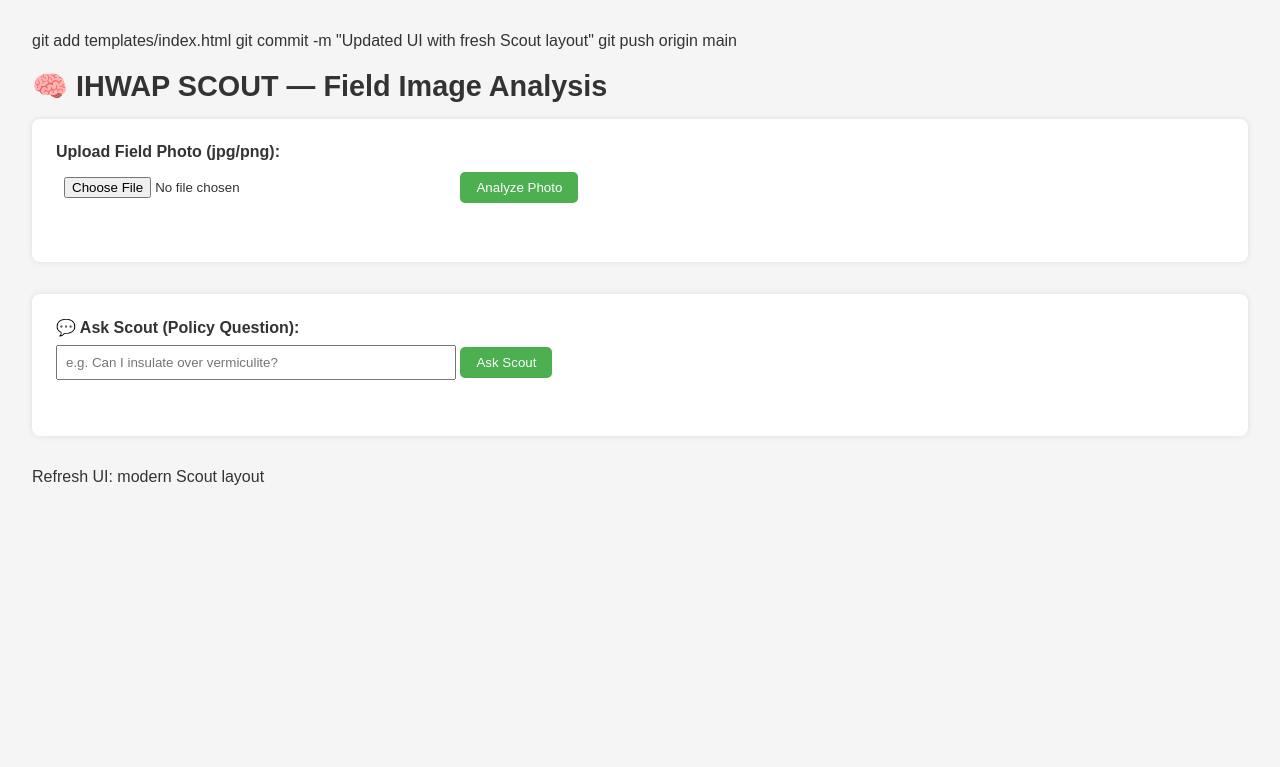
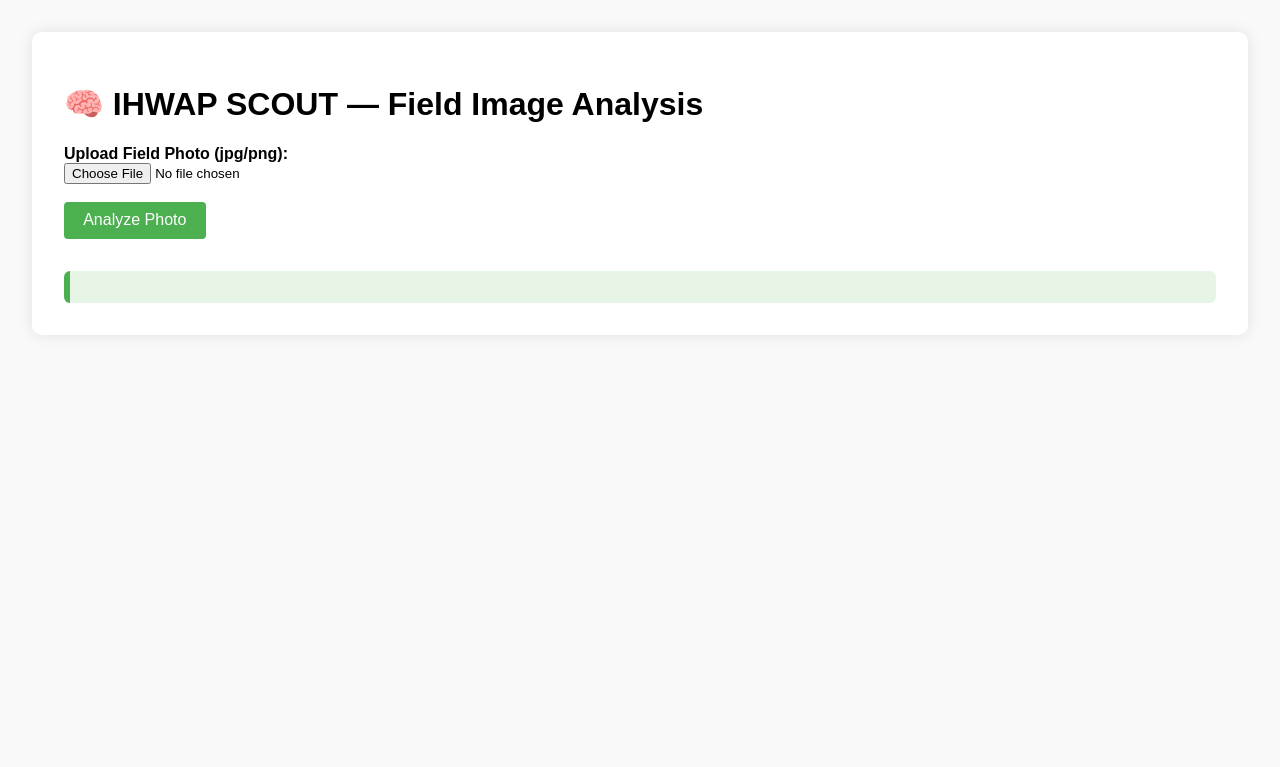
Before and after one commit to aweuve/ihwap-scout, a Flask app: page / in a window 1280 px wide. Shown: the top 767 px of the page. Run offline with Flask 3, Linux system fonts and the light colour scheme.

Commit message:
Update index.html

```diff
--- a/templates/index.html
+++ b/templates/index.html
@@ -1,125 +1,103 @@
-git add templates/index.html
-git commit -m "Updated UI with fresh Scout layout"
-git push origin main
 <!DOCTYPE html>
-<html>
+<html lang="en">
 <head>
-    <title>IHWAP SCOUT</title>
   <meta charset="UTF-8">
+  <title>IHWAP SCOUT — Field Image Analysis</title>
   <style>
     body {
       font-family: Arial, sans-serif;
       margin: 2rem;
-            background: #f5f5f5;
-            color: #333;
+      background-color: #f9f9f9;
     }
-
-        h1 {
-            font-size: 1.8rem;
-            margin-bottom: 1rem;
+    .container {
+      background: white;
+      padding: 2rem;
+      border-radius: 10px;
+      box-shadow: 0 0 15px rgba(0,0,0,0.1);
     }
-
-        .section {
-            background: #fff;
-            padding: 1.5rem;
-            margin-bottom: 2rem;
-            border-radius: 8px;
-            box-shadow: 0 0 6px rgba(0,0,0,0.1);
+    button {
+      background-color: #4CAF50;
+      color: white;
+      padding: 0.6rem 1.2rem;
+      border: none;
+      border-radius: 4px;
+      cursor: pointer;
+      font-size: 1rem;
     }
-
-        label {
-            display: block;
-            margin-bottom: 0.5rem;
-            font-weight: bold;
+    button:hover {
+      background-color: #45a049;
     }
-
-        input[type="file"],
-        input[type="text"] {
-            padding: 0.5rem;
-            width: 100%;
+    #scoutResult {
+      margin-top: 2rem;
+      padding: 1rem;
+      background-color: #e7f5e7;
+      border-left: 6px solid #4CAF50;
+      border-radius: 6px;
+    }
+    img.preview {
       max-width: 400px;
-            margin-bottom: 1rem;
-        }
-
-        button {
-            padding: 0.5rem 1rem;
-            background: #4CAF50;
-            color: white;
-            border: none;
-            border-radius: 5px;
-            cursor: pointer;
-        }
-
-        button:hover {
-            background: #388e3c;
-        }
-
-        .result-box {
-            padding: 1rem;
-            background: #e8f5e9;
-            border-left: 5px solid #4CAF50;
       margin-top: 1rem;
-        }
-
-        .image-preview {
-            margin-top: 1rem;
-        }
-
-        .chat-box {
-            background: #f0f0f0;
-            padding: 1rem;
-            border-left: 5px solid #2196F3;
-            margin-top: 1rem;
+      border: 1px solid #ccc;
     }
   </style>
 </head>
 <body>
+
+<div class="container">
   <h1>🧠 IHWAP SCOUT — Field Image Analysis</h1>
 
-    <div class="section">
-        <form method="POST" enctype="multipart/form-data">
-            <label>Upload Field Photo (jpg/png):</label>
-            <input type="file" name="image" required>
-            <button type="submit">Analyze Photo</button>
-        </form>
+  <label for="imageInput"><b>Upload Field Photo (jpg/png):</b></label><br>
+  <input type="file" id="imageInput" accept="image/*"><br><br>
 
-        {% if image_path %}
-            <div class="image-preview">
-                <p><strong>📸 Uploaded Image:</strong></p>
-                <img src="{{ image_path }}" width="300">
-            </div>
-        {% endif %}
+  <button onclick="analyzeImage()">Analyze Photo</button>
 
-        {% if trigger and result %}
-            <div class="result-box">
-                <p><strong>🧠 Trigger:</strong> {{ trigger }}</p>
-                <p><strong>✅ FAAIE Response:</strong> {{ result }}</p>
-
-                <form action="/download_report" method="get">
-                    <input type="hidden" name="trigger" value="{{ trigger }}">
-                    <input type="hidden" name="result" value="{{ result }}">
-                    <input type="hidden" name="image_path" value="{{ image_path }}">
-                    <button type="submit">📄 Download PDF Report</button>
-                </form>
-            </div>
-        {% endif %}
+  <div id="imagePreview"></div>
+  <div id="scoutResult"></div>
 </div>
 
-    <div class="section">
-        <form method="POST">
-            <label>💬 Ask Scout (Policy Question):</label>
-            <input type="text" name="chat_input" placeholder="e.g. Can I insulate over vermiculite?">
-            <button type="submit">Ask Scout</button>
-        </form>
+<script>
+  async function analyzeImage() {
+    const fileInput = document.getElementById("imageInput");
+    const file = fileInput.files[0];
+    if (!file) {
+      alert("Please select an image file first.");
+      return;
+    }
 
-        {% if chat_response %}
-            <div class="chat-box">
-                <p><strong>🧠 Scout Says:</strong></p>
-                <p>{{ chat_response }}</p>
-            </div>
-        {% endif %}
-    </div>
-</body>
-</html>
+    // Show image preview
+    const reader = new FileReader();
+    reader.onload = function(e) {
+      document.getElementById("imagePreview").innerHTML =
+        `<h3>📸 Uploaded Image:</h3><img class="preview" src="${e.target.result}" alt="Preview">`;
+    };
+    reader.readAsDataURL(file);
 
-Refresh UI: modern Scout layout
+    // Prepare request
+    const formData = new FormData();
+    formData.append("image", file);
+
+    const res = await fetch("/evaluate_image", {
+      method: "POST",
+      body: formData
+    });
+
+    const result = await res.json();
+
+    // Show result
+    const output = document.getElementById("scoutResult");
+    if (result.matched_trigger && result.response) {
+      output.innerHTML = `
+        <h3>🧠 FAAIE Response</h3>
+        <b>📌 Trigger:</b> ${result.matched_trigger}<br>
+        <b>⚠️ Action:</b> ${result.response.action}<br>
+        <b>📝 Reason:</b> ${result.response.reason}<br>
+        <b>🔧 Recommendation:</b> ${result.response.recommendation}<br>
+        <b>📘 Source Policy:</b> ${result.response.source_policy}<br>
+        <b>🗂️ Category:</b> ${result.response.category}<br>
+        <b>👀 Visual Cue:</b> ${result.response.visual_cue}<br>
+      `;
+    } else {
+      output.innerHTML = `
+        <h3>⚠️ No Match Found</h3>
+        Scout couldn’t match this image to a known condition.<br>
+        <pre><i>Visual Description:</i><br>${result.descr
```
Lines whose indentation alone changed are shown as unchanged.
